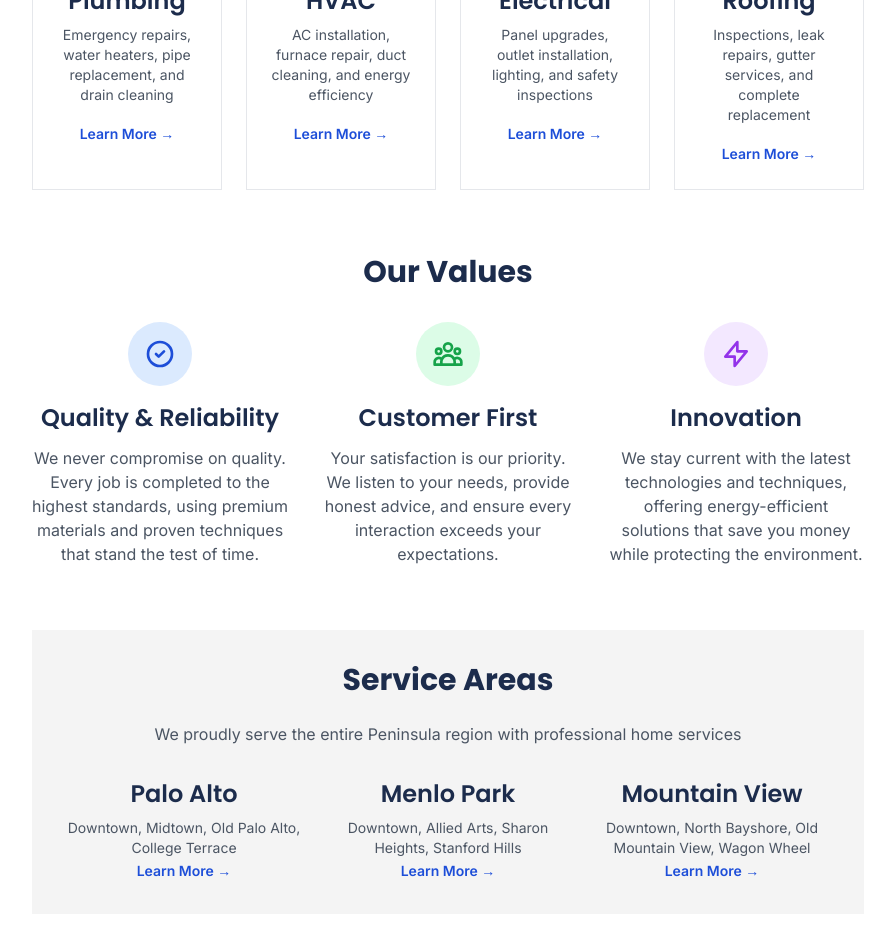
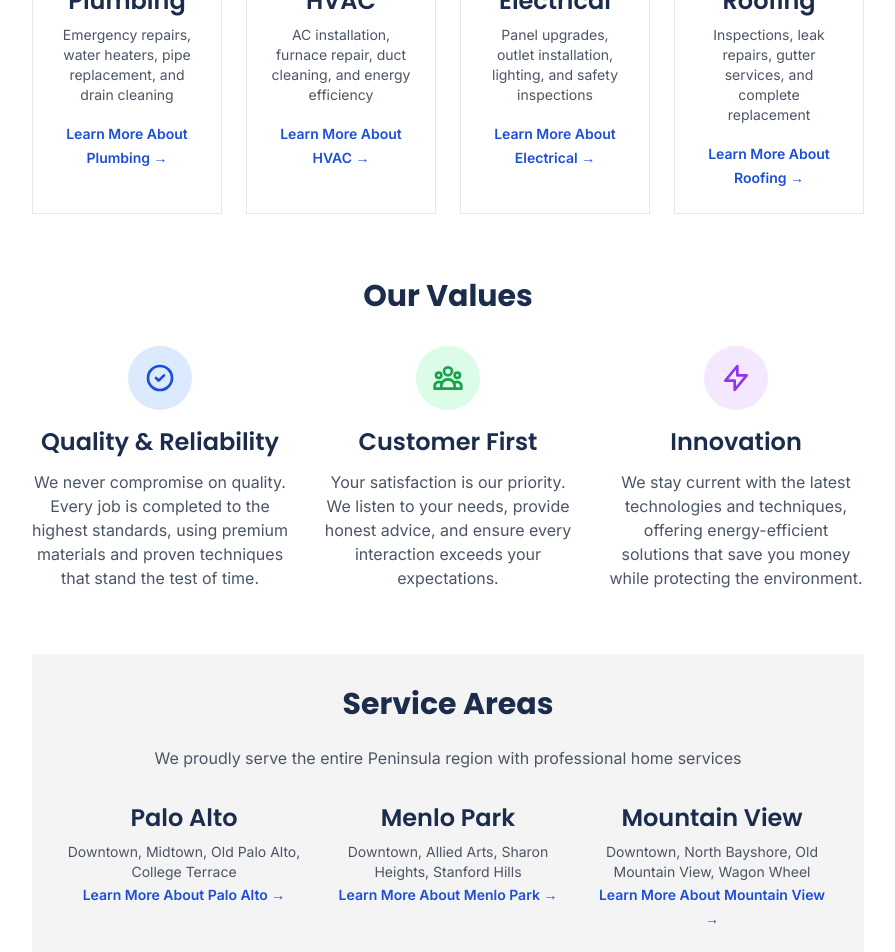
Before and after one commit to souyang/home-services-geo, a Next.js app: page /about in a window 1280 px wide. Shown: the part 1080-2032 px from the top of the page, without its empty margins (192-1087 px from the left). Built offline with nearby package versions, Linux system fonts and the light colour scheme.

Commit message:
fix: fix the accessibility issues

```diff
--- a/app/about/page.tsx
+++ b/app/about/page.tsx
@@ -108,7 +108,7 @@ export default function AboutPage() {
                 <h3 className="font-semibold text-navy mb-2">Plumbing</h3>
                 <p className="text-sm text-gray-600 mb-4">Emergency repairs, water heaters, pipe replacement, and drain cleaning</p>
                 <Link href="/services/plumbing/" className="text-blue-700 font-semibold  hover:underline text-sm font-medium focus:outline-none focus:ring-2 focus:ring-sky-blue focus:ring-offset-2 rounded">
-                  Learn More →
+                  Learn More About Plumbing →
                 </Link>
               </div>
 
@@ -121,7 +121,7 @@ export default function AboutPage() {
                 <h3 className="font-semibold text-navy mb-2">HVAC</h3>
                 <p className="text-sm text-gray-600 mb-4">AC installation, furnace repair, duct cleaning, and energy efficiency</p>
                 <Link href="/services/hvac/" className="text-blue-700 font-semibold  hover:underline text-sm focus:outline-none focus:ring-2 focus:ring-sky-blue focus:ring-offset-2 rounded">
-                  Learn More →
+                  Learn More About HVAC →
                 </Link>
               </div>
 
@@ -134,7 +134,7 @@ export default function AboutPage() {
                 <h3 className="font-semibold text-navy mb-2">Electrical</h3>
                 <p className="text-sm text-gray-600 mb-4">Panel upgrades, outlet installation, lighting, and safety inspections</p>
                 <Link href="/services/electrical/" className="text-blue-700 font-semibold  hover:underline text-sm font-medium focus:outline-none focus:ring-2 focus:ring-sky-blue focus:ring-offset-2 rounded">
-                  Learn More →
+                  Learn More About Electrical →
                 </Link>
               </div>
 
@@ -147,7 +147,7 @@ export default function AboutPage() {
                 <h3 className="font-semibold text-navy mb-2">Roofing</h3>
                 <p className="text-sm text-gray-600 mb-4">Inspections, leak repairs, gutter services, and complete replacement</p>
                 <Link href="/services/roofing/" className="text-blue-700 font-semibold  hover:underline text-sm focus:outline-none focus:ring-2 focus:ring-sky-blue focus:ring-offset-2 rounded">
-                  Learn More →
+                  Learn More About Roofing →
                 </Link>
               </div>
             </div>
@@ -209,21 +209,21 @@ export default function AboutPage() {
                 <h3 className="font-semibold text-navy mb-2">Palo Alto</h3>
                 <p className="text-sm text-gray-600">Downtown, Midtown, Old Palo Alto, College Terrace</p>
                 <Link href="/service-area/palo-alto/" className="text-blue-700 font-semibold  hover:underline text-sm focus:outline-none focus:ring-2 focus:ring-sky-blue focus:ring-offset-2 rounded">
-                  Learn More →
+                  Learn More About Palo Alto →
                 </Link>
               </div>
               <div className="text-center" role="listitem">
                 <h3 className="font-semibold text-navy mb-2">Menlo Park</h3>
                 <p className="text-sm text-gray-600">Downtown, Allied Arts, Sharon Heights, Stanford Hills</p>
                 <Link href="/service-area/menlo-park/" className="text-blue-700 font-semibold  first-letter:hover:underline text-sm focus:outline-none focus:ring-2 focus:ring-sky-blue focus:ring-offset-2 rounded">
-                  Learn More →
+                  Learn More About Menlo Park →
                 </Link>
               </div>
               <div className="text-center" role="listitem">
                 <h3 className="font-semibold text-navy mb-2">Mountain View</h3>
                 <p className="text-sm text-gray-600">Downtown, North Bayshore, Old Mountain View, Wagon Wheel</p>
                 <Link href="/service-area/mountain-view/" className="text-blue-700 font-semibold hover:underline text-sm focus:outline-none focus:ring-2 focus:ring-sky-blue focus:ring-offset-2 rounded">
-                  Learn More →
+                  Learn More About Mountain View →
                 </Link>
               </div>
             </div>
--- a/app/components/ServiceCard.tsx
+++ b/app/components/ServiceCard.tsx
@@ -32,9 +32,9 @@ export default function ServiceCard({ title, description, icon, href, features }
       <Link
         href={href}
         className="inline-flex items-center space-x-2 text-sky-blue hover:text-navy font-medium transition-colors duration-200 focus:outline-none focus:ring-2 focus:ring-sky-blue focus:ring-offset-2 rounded mt-auto"
-        aria-label={`Learn more about ${title}`}
+        aria-label={`Learn more about ${title} services`}
       >
-        <span>Learn More</span>
+        <span>Learn More About {title}</span>
         <ArrowRight className="w-4 h-4" aria-hidden="true" />
       </Link>
     </article>
--- a/app/globals.css
+++ b/app/globals.css
@@ -4,7 +4,7 @@
 
 :root {
   --color-navy: #1c2c4c;
-  --color-sky-blue: #3abef9;
+  --color-sky-blue: #1565C0;
   --color-light-gray: #f4f4f4;
 }
 
--- a/app/services/page.tsx
+++ b/app/services/page.tsx
@@ -99,8 +99,8 @@ export default function ServicesPage() {
               Save money with our bundled service packages. We can handle multiple home improvement projects
               efficiently.
             </p>
-            <a href="/contact/" className="btn-primary" aria-label="Contact us for bundled service pricing">
-              Get Custom Quote
+            <a href="/contact/" className="btn-primary" aria-label="Contact us for bundled service pricing and custom quotes">
+              Get Bundled Service Quote
             </a>
           </div>
         </div>
--- a/tailwind.config.ts
+++ b/tailwind.config.ts
@@ -62,7 +62,7 @@ const config: Config = {
           ring: "hsl(var(--sidebar-ring))",
         },
         navy: "#1C2C4C",
-        "sky-blue": "#1E88E5",
+        "sky-blue": "#1565C0",
         "light-gray": "#F4F4F4",
       },
       borderRadius: {
```
